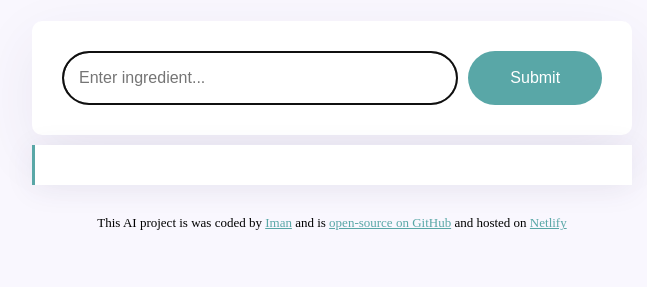
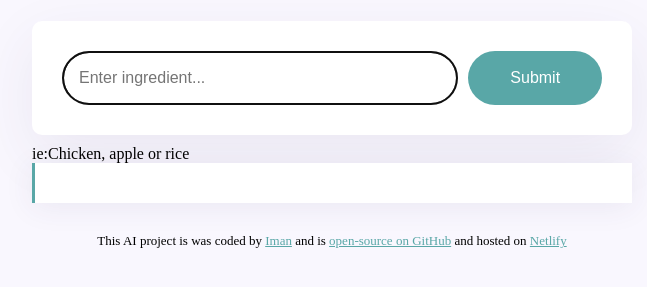
Before and after one commit to Imaaaann/AI-Recipe-Generator, a plain HTML site: page index.html in a window 1280 px wide. Shown: the part 177-464 px from the top of the page, without its empty margins (308-955 px from the left). Drawn offline with nearby package versions, Linux system fonts and the light colour scheme.

Commit message:
made necessary changes to improve user experience

```diff
--- a/index.html
+++ b/index.html
@@ -12,12 +12,14 @@
     <div class="container">
     <main>
         <h1>Welcome to the AI recipe generator</h1>
+    <div class="form-container">
         <form id="ing-form">
             <input type="text" placeholder="Enter ingredient..." required autofocus class="ing-input" id="ing-input">
             <input type="submit" class="sub-button">
         </form>
-
-        <div class="recipe" id="recipe"></div>
+        <div class="hint">ie:Chicken, apple or rice</div>
+    </div>
+        <div class="recipe hidden" id="recipe"></div>
     </main>
 
     <footer>
```
